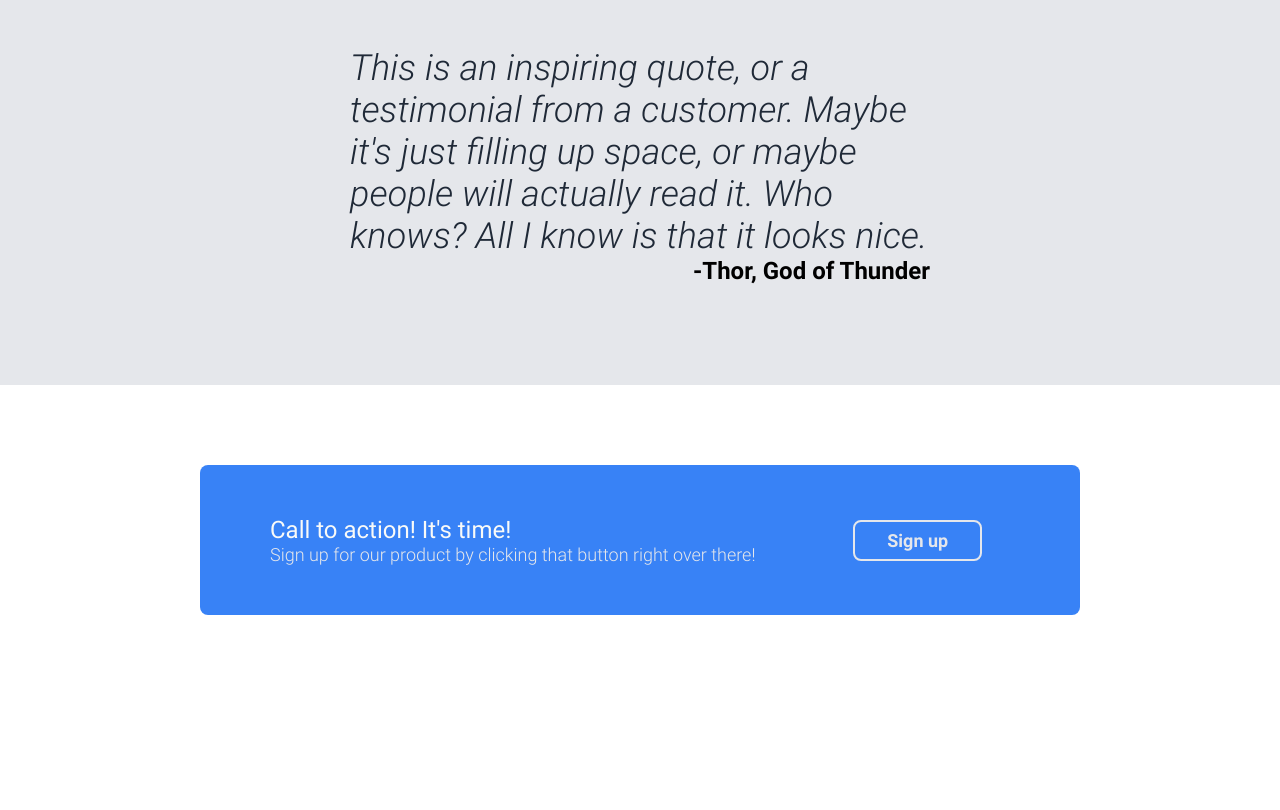
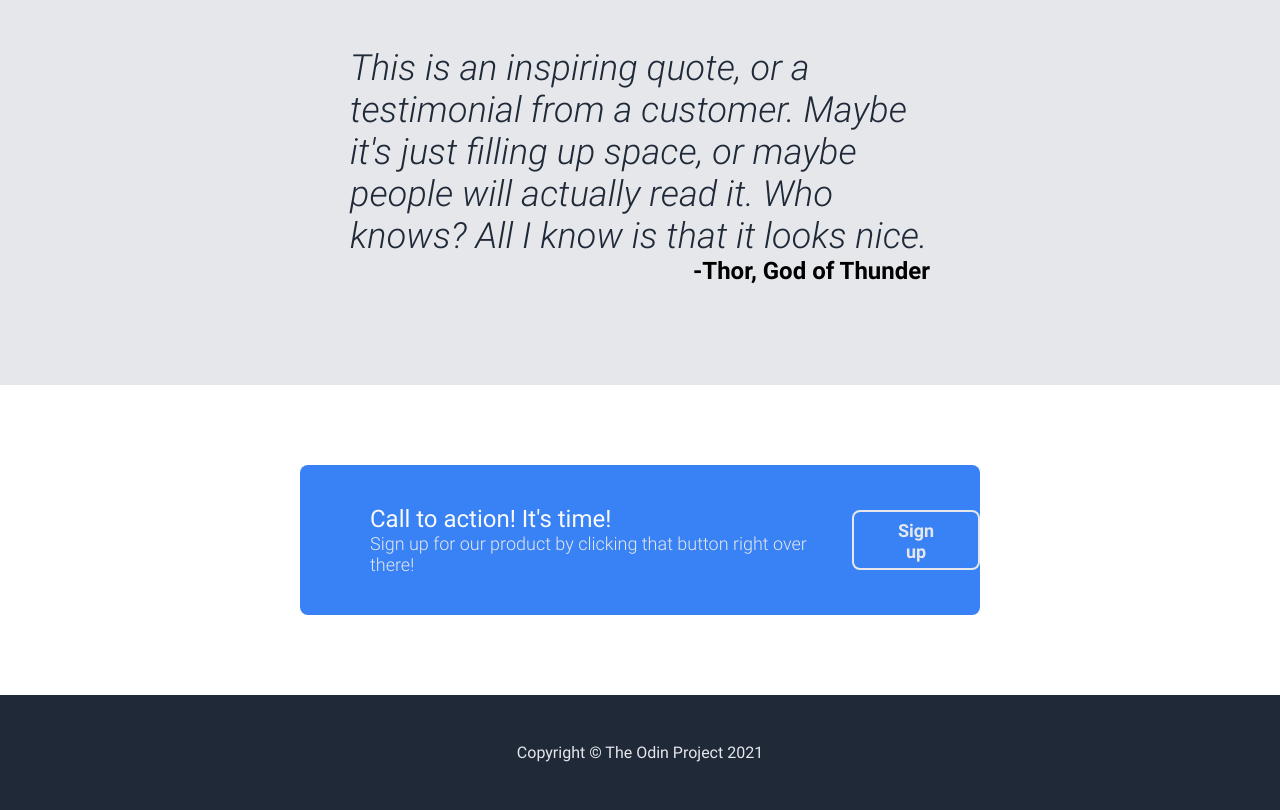
Before and after one commit to Bungmint/landing-page, a plain HTML site: page index.html in a window 1280 px wide. Shown: the part 998-1808 px from the top of the page. Before the commit the page ends 1693 px from the top, so only its background shows below. Drawn offline with Linux system fonts and the light colour scheme.

Commit message:
Add footer

```diff
--- a/css/styles.css
+++ b/css/styles.css
@@ -149,7 +149,7 @@ a {
 }
 
 .sign-up {
-    padding: 80px 200px;
+    padding: 80px 300px;
 }
 .sign-up-content {
     background-color: #3882F6;
@@ -185,3 +185,15 @@ a {
     border-style: solid;
     border-width: 2px;
 }
+
+.footer {
+    background-color: #1F2937;
+    font-size: 16px;
+    font-family: 'Roboto', sans-serif;
+    font-weight: 400;
+    color: #E5E7EB;
+    display: flex;
+    padding: 48px;
+    justify-content: center;
+    align-items: center;
+}
--- a/index.html
+++ b/index.html
@@ -83,5 +83,8 @@
             </div>
         </div>
     </div>
+    <div class="footer">
+        Copyright © The Odin Project 2021
+    </div>
 </body>
 </html>
```
